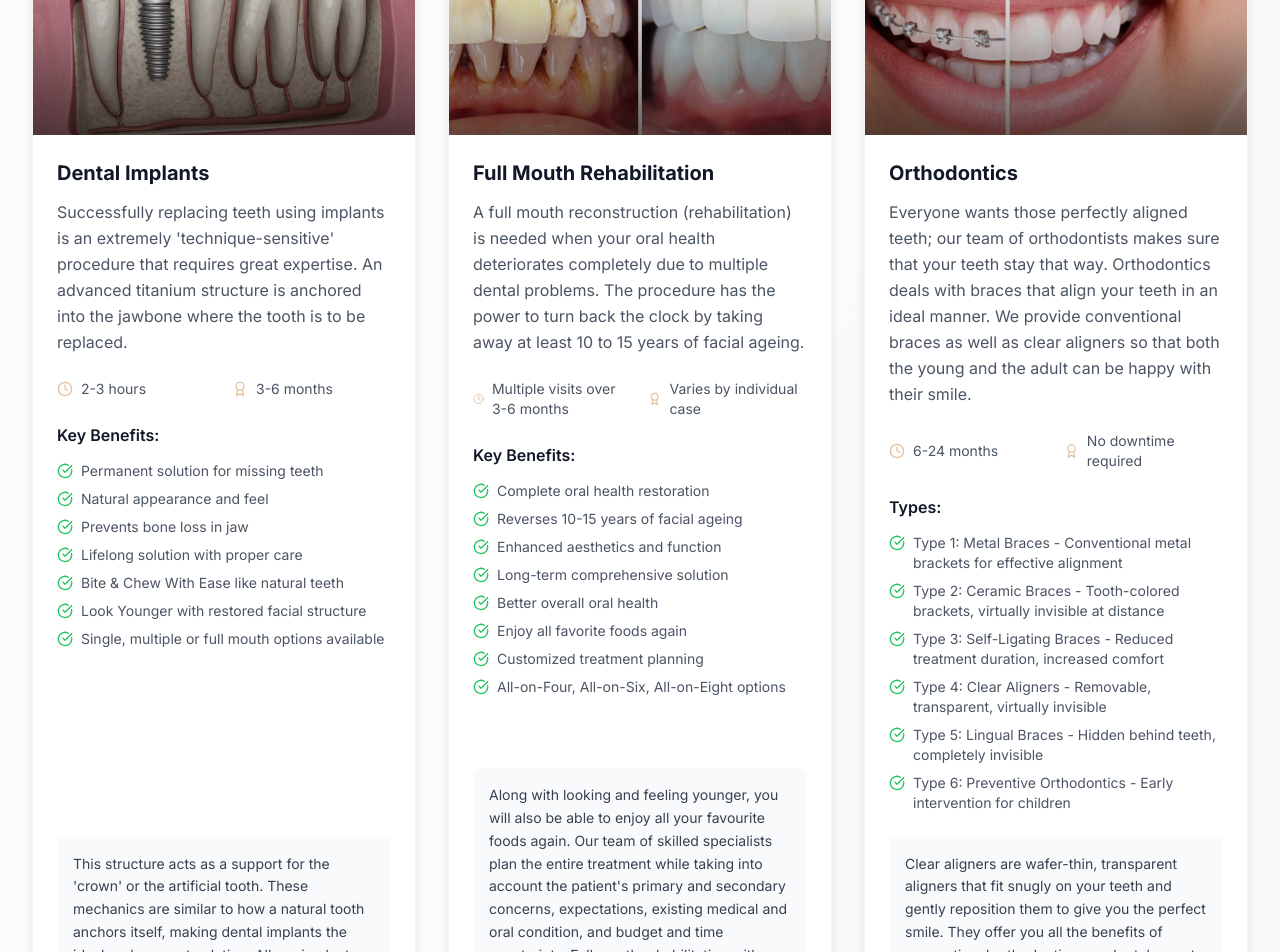
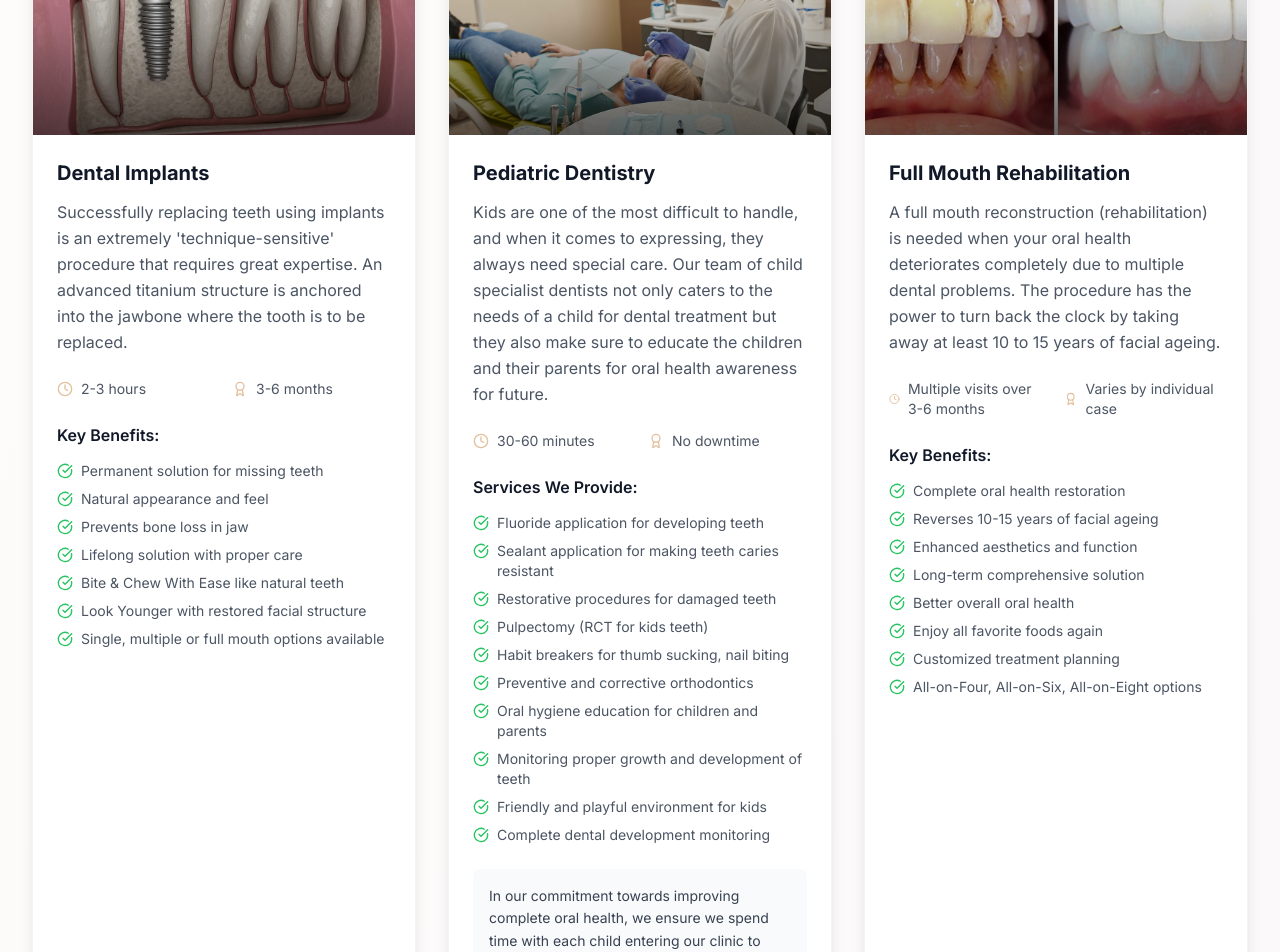
Before and after one commit to desirediv0/clinica, a Next.js app: page /dental in a window 1280 px wide. Shown: the part 4000-4952 px from the top of the page. Built offline with nearby package versions, Linux system fonts and the light colour scheme.

Commit message:
Add Pediatric Dentistry section to DentalPage with detailed services and benefits

```diff
--- a/app/dental/page.tsx
+++ b/app/dental/page.tsx
@@ -92,6 +92,31 @@ export default function DentalPage() {
       color: "from-[#e3c19d] to-[#815A93]",
       details:
         "This structure acts as a support for the 'crown' or the artificial tooth. These mechanics are similar to how a natural tooth anchors itself, making dental implants the ideal replacement solution. All our implant systems meet the most stringent of international quality standards. Implants act by replacing the root portion of the tooth, thus not only replace a tooth but also support the bone beneath thereby preventing loss of jaw bone after tooth loss. On top of dental implants, implant crowns are placed that replace the tooth portion.",
+    },
+    {
+      title: "Pediatric Dentistry",
+      description:
+        "Kids are one of the most difficult to handle, and when it comes to expressing, they always need special care. Our team of child specialist dentists not only caters to the needs of a child for dental treatment but they also make sure to educate the children and their parents for oral health awareness for future.",
+      benefits: [
+        "Fluoride application for developing teeth",
+        "Sealant application for making teeth caries resistant",
+        "Restorative procedures for damaged teeth",
+        "Pulpectomy (RCT for kids teeth)",
+        "Habit breakers for thumb sucking, nail biting",
+        "Preventive and corrective orthodontics",
+        "Oral hygiene education for children and parents",
+        "Monitoring proper growth and development of teeth",
+        "Friendly and playful environment for kids",
+        "Complete dental development monitoring",
+      ],
+      duration: "30-60 minutes",
+      recovery: "No downtime",
+      image: "/images/pediatric-dentistry.jpg",
+      icon: Baby,
+      color: "from-[#815A93] to-[#e3c19d]",
+      details:
+        "In our commitment towards improving complete oral health, we ensure we spend time with each child entering our clinic to educate them about the importance of oral health and how to maintain it. Kids enjoy coming to our setup as we make sure to provide them a friendly and playful environment. We at CLINICA make sure that the kids are free from thumb sucking habit, nail biting, lip biting, etc. We keep a check for proper growth and development of the teeth in children. Most of the future problems can be catered on this stage and thus preventive measures are also taken care of. Our paediatric treatments include curative and preventive dental procedures, such as sealant treatment, topical fluoride application and more. We attend to all the dental care needs of children and monitor their overall dental development.",
+      keyBenefitsLabel: "Services We Provide:",
     },
     {
       title: "Full Mouth Rehabilitation",
@@ -251,13 +276,6 @@ export default function DentalPage() {
         "Professional clean-up, scaling and polishing are essential at least once every 6 months to maintain oral health. These procedures efficiently remove plaque, tartar and stains, preventing gum problems when done regularly and addressing any problems in early stages.",
       icon: Droplets,
       color: "from-[#e3c19d] to-[#815A93]",
-    },
-    {
-      title: "Pediatric Dentistry",
-      description:
-        "Kids are one of the most difficult to handle, and when it comes to dental care, they need special attention. Our child specialists provide comprehensive care including fluoride application, sealant treatment, pulpectomy, habit breakers, and preventive orthodontics. We create a friendly environment and educate both children and parents about maintaining good oral health. We ensure kids are free from thumb sucking, nail biting, lip biting habits and monitor proper growth and development of teeth.",
-      icon: Baby,
-      color: "from-[#815A93] to-[#e3c19d]",
     },
     {
       title: "Preventive Dentistry",
```
